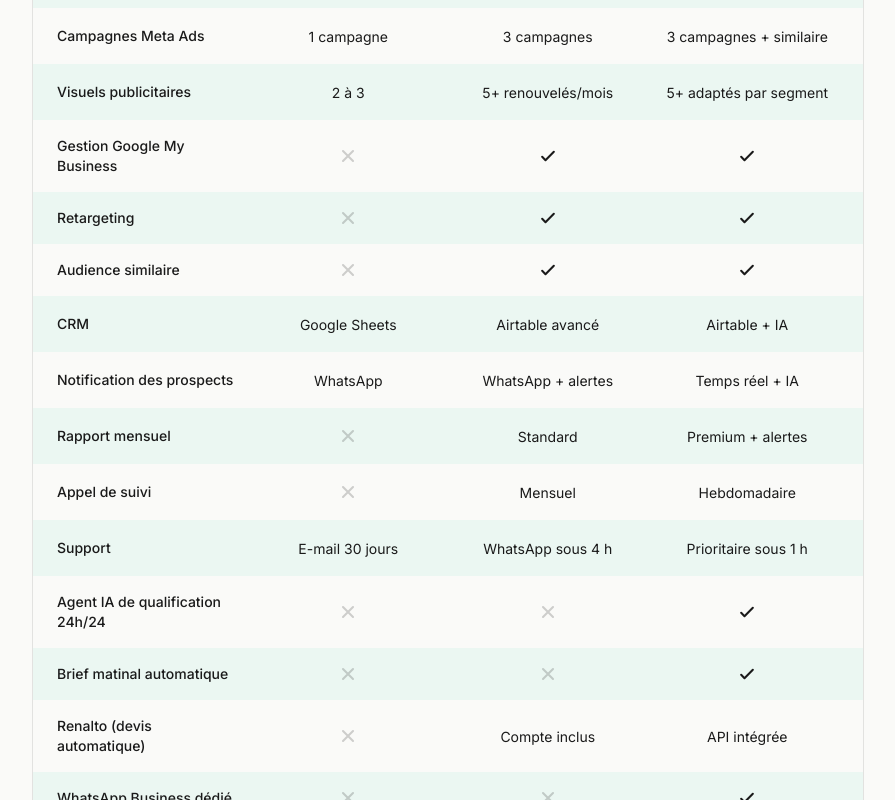
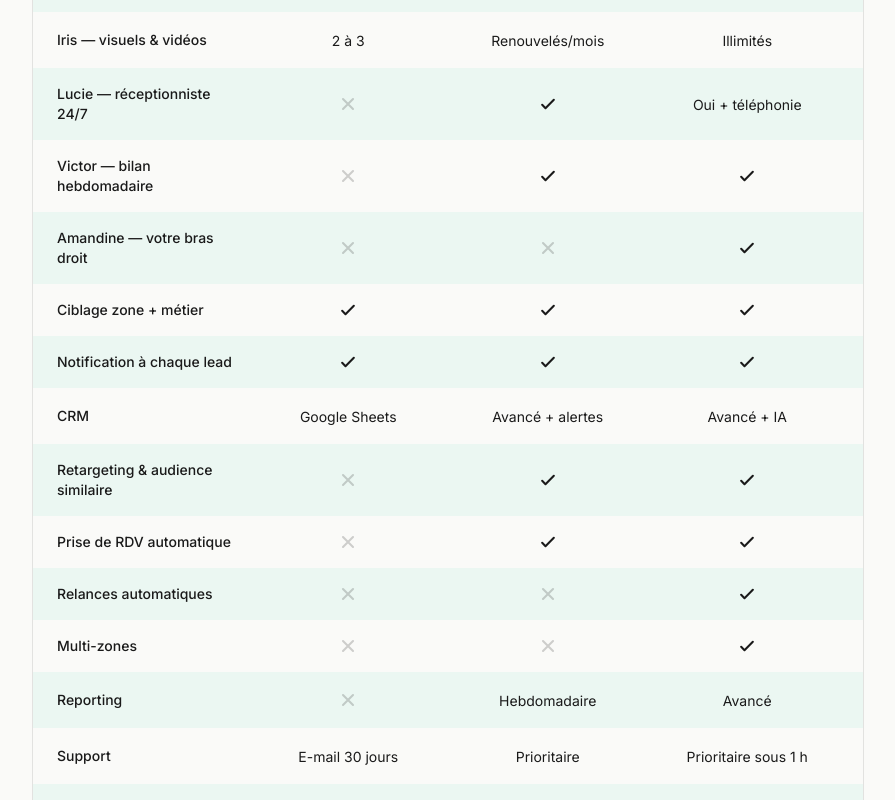
Before and after one commit to CreaLeads/crealeads-site, a Next.js app: page /tarifs in a window 1280 px wide. Shown: the part 680-1480 px from the top of the page, without its empty margins (192-1087 px from the left). Built offline with nearby package versions, Linux system fonts and the light colour scheme.

Commit message:
Catalogue 2026: section 6 agents IA (Théo/Iris/Lucie/Victor/Amandine/Marco) + offres réécrites autour des agents (home, /offres, /tarifs) + offre Écosystème

```diff
--- a/app/offres/page.tsx
+++ b/app/offres/page.tsx
@@ -12,24 +12,24 @@ const offers = [
     tagline: "Vous partez seul",
     price: "1 500 €",
     priceDetail: "Paiement unique · Sans engagement",
-    pitch: "Le terrain d'essai idéal pour tester l'acquisition digitale sans engagement. Nous construisons votre système, nous vous formons, et vous pilotez ensuite en toute autonomie.",
+    agents: "Théo + Iris",
+    pitch: "Le terrain d'essai idéal. Théo lance vos publicités, Iris crée vos visuels. Les demandes tombent dans votre téléphone et vous pilotez ensuite en toute autonomie.",
     forWho: "L'artisan qui veut tester l'acquisition digitale sans s'engager, comprendre le fonctionnement par lui-même, et garder la main sur son marketing.",
     included: [
-      "Audit complet de votre métier et de votre zone",
-      "1 campagne Meta Ads professionnelle (audience, visuel, texte)",
-      "Connexion CRM Google Sheets",
-      "Notification WhatsApp à chaque nouveau prospect",
-      "2 à 3 visuels publicitaires créés sur mesure",
+      "Théo — 1 campagne Meta Lead Ads (audience, ciblage zone + métier)",
+      "Iris — 2 à 3 visuels publicitaires créés sur mesure",
+      "Formulaire instantané rempli en 2 clics",
+      "Notification à chaque nouvelle demande",
+      "CRM Google Sheets automatisé",
       "Page de remerciement après formulaire",
-      "Formation d'une heure en visio",
-      "Support par e-mail pendant 30 jours",
+      "Kickoff + support 1 mois",
       "Propriété totale des accès et contenus",
     ],
     notIncluded: [
+      "Lucie, la réceptionniste IA 24/7",
+      "Victor, le bilan hebdomadaire",
       "Optimisation continue après livraison",
       "Retargeting et audience similaire",
-      "Agent intelligence artificielle",
-      "Renouvellement mensuel des visuels",
     ],
     promise: "Vos premiers prospects sous 24 à 72 heures après le lancement. Volume estimé : 10 à 30 prospects sur les 30 premiers jours.",
     highlight: false,
@@ -40,24 +40,24 @@ const offers = [
     tagline: "On avance ensemble",
     price: "2 500 €",
     priceDetail: "+ 500 €/mois · Engagement 3 mois · Préavis 30 jours",
-    pitch: "Un partenaire de croissance qui optimise vos campagnes chaque mois. Nous construisons votre système et nous restons à vos côtés pour le faire progresser durablement.",
+    agents: "Théo · Iris · Lucie · Victor",
+    pitch: "Le plus choisi. Lucie répond à vos prospects en moins d'une minute, 24h/24, et cale les visites. Victor surveille vos chiffres. On optimise chaque mois.",
     forWho: "L'artisan qui veut un partenaire de croissance sur la durée, déléguer la complexité du marketing tout en gardant le contrôle stratégique.",
     included: [
       "Tout ce que comprend l'offre DÉCOLLAGE",
-      "3 campagnes coordonnées (prospection, retargeting, audience similaire)",
-      "Gestion et optimisation de votre page Google My Business",
-      "5 visuels publicitaires ou plus, renouvelés chaque mois",
-      "CRM Airtable avancé avec pipeline et alertes",
-      "Compte Renalto inclus pour vos devis",
+      "Lucie — réceptionniste IA 24/7 : répond en < 1 min, qualifie, écarte les curieux, cale les visites",
+      "Victor — bilan clair et complet chaque semaine",
+      "Théo — 2 à 3 campagnes coordonnées (prospection + retargeting + audience similaire)",
+      "Iris — visuels pro renouvelés chaque mois",
+      "CRM avancé avec pipeline et alertes",
       "Optimisation continue des campagnes",
-      "Rapport mensuel détaillé avec indicateurs",
-      "Appel mensuel de suivi avec un expert",
-      "Support WhatsApp prioritaire (réponse sous 4 h)",
+      "Support prioritaire (réponse sous 4 h)",
     ],
     notIncluded: [
-      "Agent intelligence artificielle conversationnel",
-      "Génération automatique de contenu",
-      "Intégration Renalto en API",
+      "Amandine, votre bras droit",
+      "Lucie au téléphone (téléphonie IA)",
+      "Prise de RDV automatique",
+      "Multi-zones",
     ],
     promise: "Une croissance régulière de vos prospects, mois après mois. Volume estimé : 30 à 80 prospects par mois selon votre budget publicitaire.",
     highlight: true,
@@ -68,22 +68,22 @@ const offers = [
     tagline: "L'IA pilote pour vous",
     price: "6 000 €",
     priceDetail: "+ 1 200 €/mois · Engagement 6 mois · Préavis 30 jours",
-    pitch: "Un écosystème complet d'agents intelligents qui qualifient vos prospects en continu, vous informent chaque matin et automatisent vos devis. Pour industrialiser votre acquisition.",
+    agents: "Théo · Iris · Lucie · Victor · Amandine",
+    pitch: "L'écosystème complet. Lucie passe au téléphone, Amandine devient votre bras droit, et vous dominez plusieurs zones à la fois. Pour industrialiser votre acquisition.",
     forWho: "L'artisan ambitieux qui veut passer de 3 à 10 chantiers par mois sans embaucher, et sortir du quotidien marketing pour se concentrer sur ses chantiers.",
     included: [
       "Tout ce que comprend l'offre COPILOTE",
-      "Agent IA de qualification des prospects 24h/24",
-      "Brief matinal automatique sur WhatsApp",
-      "Relances automatiques des prospects sans réponse",
-      "Mise à jour des statuts par commande vocale",
-      "Intégration Renalto en API (devis sous 5 minutes)",
-      "WhatsApp Business dédié à votre activité",
-      "Appel hebdomadaire de co-pilotage",
+      "Amandine — votre bras droit : vous lui demandez où en est votre business par message, elle vous répond",
+      "Lucie + téléphonie IA (elle appelle et reçoit les appels)",
+      "Relances + prise de RDV automatiques",
+      "Multi-zones : dominez plusieurs secteurs en parallèle",
+      "Redistribution des leads de votre réseau d'applicateurs",
+      "Pilotage & reporting avancé",
       "Support prioritaire (réponse sous 1 h)",
     ],
     notIncluded: [
-      "Prise en charge des appels téléphoniques",
-      "Déplacements et rendez-vous physiques",
+      "Marco, le contenu réseaux (offre Écosystème)",
+      "Site & boutique complets (offre Écosystème)",
     ],
     promise: "Un scaling autonome de votre acquisition. Volume estimé : 60 à 150 prospects par mois. Gain de temps quotidien estimé : 1 à 2 heures.",
     highlight: false,
@@ -142,6 +142,9 @@ export default function OffresPage() {
               <div>
                 <div className="text-sm text-ink-60 mb-1">{current.tagline}</div>
                 <div className="font-display text-display-md">{current.name}</div>
+                <div className="inline-flex items-center gap-2 text-xs font-bold mt-3 px-3 py-1.5 rounded-full bg-emerald/10 text-emerald-dark">
+                  <span aria-hidden>🤖</span> {current.agents}
+                </div>
               </div>
               <div className="sm:text-right">
                 <div className="font-display text-3xl sm:text-4xl font-bold text-emerald">
--- a/app/page.tsx
+++ b/app/page.tsx
@@ -7,6 +7,7 @@ import CaseStudy from "@/components/CaseStudy";
 import ForYouIf from "@/components/ForYouIf";
 import Clients from "@/components/Clients";
 import Method from "@/components/Method";
+import Agents from "@/components/Agents";
 import OffersOverview from "@/components/OffersOverview";
 import Testimonials from "@/components/Testimonials";
 import FAQ from "@/components/FAQ";
@@ -26,6 +27,7 @@ export default function Home() {
       <ForYouIf />
       <Clients />
       <Method />
+      <Agents />
       <OffersOverview />
       <Testimonials />
       <FAQ />
--- a/app/tarifs/page.tsx
+++ b/app/tarifs/page.tsx
@@ -8,21 +8,20 @@ const rows = [
   { label: "Prix de mise en place", values: ["1 500 €", "2 500 €", "6 000 €"], head: true },
   { label: "Abonnement mensuel", values: ["—", "500 €/mois", "1 200 €/mois"], head: true },
   { label: "Engagement", values: ["Aucun", "3 mois", "6 mois"] },
-  { label: "Audit métier et zone", values: [true, true, true] },
-  { label: "Campagnes Meta Ads", values: ["1 campagne", "3 campagnes", "3 campagnes + similaire"] },
-  { label: "Visuels publicitaires", values: ["2 à 3", "5+ renouvelés/mois", "5+ adaptés par segment"] },
-  { label: "Gestion Google My Business", values: [false, true, true] },
-  { label: "Retargeting", values: [false, true, true] },
-  { label: "Audience similaire", values: [false, true, true] },
-  { label: "CRM", values: ["Google Sheets", "Airtable avancé", "Airtable + IA"] },
-  { label: "Notification des prospects", values: ["WhatsApp", "WhatsApp + alertes", "Temps réel + IA"] },
-  { label: "Rapport mensuel", values: [false, "Standard", "Premium + alertes"] },
-  { label: "Appel de suivi", values: [false, "Mensuel", "Hebdomadaire"] },
-  { label: "Support", values: ["E-mail 30 jours", "WhatsApp sous 4 h", "Prioritaire sous 1 h"] },
-  { label: "Agent IA de qualification 24h/24", values: [false, false, true] },
-  { label: "Brief matinal automatique", values: [false, false, true] },
-  { label: "Renalto (devis automatique)", values: [false, "Compte inclus", "API intégrée"] },
-  { label: "WhatsApp Business dédié", values: [false, false, true] },
+  { label: "Théo — publicités Meta", values: ["1 campagne", "2-3 campagnes", "Multi-zones"] },
+  { label: "Iris — visuels & vidéos", values: ["2 à 3", "Renouvelés/mois", "Illimités"] },
+  { label: "Lucie — réceptionniste 24/7", values: [false, true, "Oui + téléphonie"] },
+  { label: "Victor — bilan hebdomadaire", values: [false, true, true] },
+  { label: "Amandine — votre bras droit", values: [false, false, true] },
+  { label: "Ciblage zone + métier", values: [true, true, true] },
+  { label: "Notification à chaque lead", values: [true, true, true] },
+  { label: "CRM", values: ["Google Sheets", "Avancé + alertes", "Avancé + IA"] },
+  { label: "Retargeting & audience similaire", values: [false, true, true] },
+  { label: "Prise de RDV automatique", values: [false, true, true] },
+  { label: "Relances automatiques", values: [false, false, true] },
+  { label: "Multi-zones", values: [false, false, true] },
+  { label: "Reporting", values: [false, "Hebdomadaire", "Avancé"] },
+  { label: "Support", values: ["E-mail 30 jours", "Prioritaire", "Prioritaire sous 1 h"] },
   { label: "Exclusivité zone et métier", values: [true, true, true] },
   { label: "Garantie 50 % remboursé à 90 jours", values: [false, true, true] },
 ];
--- /dev/null
+++ b/components/Agents.tsx
@@ -0,0 +1,75 @@
+"use client";
+
+import { useEffect, useRef } from "react";
+import gsap from "gsap";
+import { ScrollTrigger } from "gsap/ScrollTrigger";
+
+const AGENTS = [
+  { i: "T", name: "Théo", role: "Acquisition Meta", desc: "Lance et optimise vos pubs Facebook & Instagram, ciblées métier et zone.", tier: "dès DÉCOLLAGE" },
+  { i: "I", name: "Iris", role: "Studio créa", desc: "Crée et renouvelle vos visuels et vidéos publicitaires qui arrêtent le scroll.", tier: "dès DÉCOLLAGE" },
+  { i: "L", name: "Lucie", role: "Réceptionniste 24/7", desc: "Répond à vos prospects en moins d'1 min, les qualifie et cale les visites.", tier: "dès COPILOTE" },
+  { i: "V", name: "Victor", role: "Analyste", desc: "Surveille vos chiffres et vous envoie un bilan clair chaque semaine.", tier: "dès COPILOTE" },
+  { i: "A", name: "Amandine", role: "Votre bras droit", desc: "Vous lui demandez où en est votre business par message, elle vous répond.", tier: "dès AUTOPILOTE" },
+  { i: "M", name: "Marco", role: "Contenu réseaux", desc: "Alimente vos réseaux sociaux pour renforcer votre image et votre crédibilité.", tier: "Écosystème" },
+];
+
+export default function Agents() {
+  const ref = useRef<HTMLElement>(null);
+
+  useEffect(() => {
+    if (typeof window === "undefined") return;
+    gsap.registerPlugin(ScrollTrigger);
+    const ctx = gsap.context(() => {
+      const items = gsap.utils.toArray<HTMLElement>(".agent-card");
+      gsap.set(items, { opacity: 0, y: 32 });
+      gsap.to(items, {
+        opacity: 1, y: 0, duration: 0.55, ease: "power3.out", stagger: 0.08,
+        scrollTrigger: { trigger: ref.current, start: "top 78%", once: true },
+      });
+    }, ref);
+    return () => ctx.revert();
+  }, []);
+
+  return (
+    <section ref={ref} id="agents" className="py-16 sm:py-24 lg:py-28 scroll-mt-24">
+      <div className="max-w-6xl mx-auto px-5 sm:px-6 lg:px-8">
+        <div className="max-w-2xl mb-10 sm:mb-14">
+          <div className="text-xs sm:text-sm font-semibold uppercase tracking-widest text-emerald mb-3">
+            Votre équipe IA
+          </div>
+          <h2 className="font-display text-display-md mb-4">
+            Six agents au travail <span className="text-emerald">pour vous.</span>
+          </h2>
+          <p className="text-base sm:text-lg text-ink-60 leading-relaxed">
+            Pas un logiciel de plus. Une équipe d&apos;agents intelligents, orientés bâtiment, qui lancent vos pubs, répondent à vos prospects et vous tiennent au courant — pendant que vous êtes sur le chantier.
+          </p>
+        </div>
+
+        <div className="grid sm:grid-cols-2 lg:grid-cols-3 gap-5 sm:gap-6">
+          {AGENTS.map((a) => (
+            <div key={a.name} className="agent-card card-hover rounded-2xl border border-ink-10 bg-bg p-6">
+              <div className="flex items-center gap-3.5 mb-4">
+                <div className="w-12 h-12 rounded-full bg-emerald/15 flex items-center justify-center font-display font-extrabold text-lg text-emerald-dark flex-shrink-0">
+                  {a.i}
+                </div>
+                <div className="min-w-0">
+                  <div className="font-display font-bold text-lg leading-none">{a.name}</div>
+                  <div className="text-[11px] font-semibold uppercase tracking-wider text-emerald mt-1">{a.role}</div>
+                </div>
+              </div>
+              <p className="text-sm text-ink-60 leading-relaxed mb-4">{a.desc}</p>
+              <span className="inline-block text-[11px] font-semibold px-2.5 py-1 rounded-full bg-ink-05 text-ink-60">
+                {a.tier}
+              </span>
+            </div>
+          ))}
+        </div>
+
+        <p className="mt-8 sm:mt-10 text-sm sm:text-base text-ink font-medium">
+          <span className="text-emerald font-bold">Lucie</span> parle à vos clients.{" "}
+          <span className="text-emerald font-bold">Amandine</span> parle à vous.
+        </p>
+      </div>
+    </section>
+  );
+}
--- a/components/Navbar.tsx
+++ b/components/Navbar.tsx
@@ -7,6 +7,7 @@ const links = [
   { href: "/offres", label: "Offres" },
   { href: "/tarifs", label: "Tarifs" },
   { href: "/#methode", label: "Méthode" },
+  { href: "/#agents", label: "Agents" },
   { href: "/#faq", label: "FAQ" },
   { href: "/#contact", label: "Contact" },
 ];
--- a/components/OffersOverview.tsx
+++ b/components/OffersOverview.tsx
@@ -8,14 +8,15 @@ const offers = [
     tagline: "Vous partez seul",
     price: "1 500 €",
     priceDetail: "Paiement unique. Sans engagement.",
-    desc: "Le terrain d'essai. Un système professionnel pour tester l'acquisition digitale sans engagement mensuel. Vous repartez avec tout.",
+    agents: "Théo + Iris",
+    desc: "Le terrain d'essai. Vos pubs tournent, les demandes tombent dans votre téléphone. Vous repartez avec tout.",
     features: [
-      "1 campagne Meta Ads complète",
-      "CRM Google Sheets",
-      "Notification WhatsApp",
-      "2 à 3 visuels publicitaires",
-      "Formation d'une heure",
-      "Support par e-mail 30 jours",
+      "Théo — 1 campagne Meta Lead Ads ciblée",
+      "Iris — 2 à 3 visuels publicitaires",
+      "Ciblage zone + métier précis",
+      "Formulaire instantané + notification à chaque lead",
+      "CRM Google Sheets automatisé",
+      "Kickoff + support 1 mois",
     ],
     highlight: false,
     href: "/offres#decollage",
@@ -26,17 +27,16 @@ const offers = [
     tagline: "On avance ensemble",
     price: "2 500 €",
     priceDetail: "+ 500 €/mois · Engagement 3 mois",
-    desc: "Le choix le plus populaire. Un partenaire de croissance qui optimise vos campagnes chaque mois pour des résultats durables.",
+    agents: "Théo · Iris · Lucie · Victor",
+    desc: "Le plus choisi. Lucie répond à vos prospects, Victor surveille vos chiffres, on optimise chaque mois.",
     features: [
       "Tout DÉCOLLAGE, et en plus :",
-      "3 campagnes (prospection, retargeting, similaire)",
-      "Gestion de votre page Google My Business",
-      "CRM Airtable avancé",
-      "Compte Renalto inclus",
-      "Optimisation mensuelle",
-      "Rapport mensuel détaillé",
-      "Appel mensuel de suivi",
-      "Support WhatsApp prioritaire",
+      "Lucie — réceptionniste IA 24/7 (répond en < 1 min, qualifie, cale les visites)",
+      "Victor — bilan clair chaque semaine",
+      "2 à 3 campagnes + retargeting",
+      "Visuels pro renouvelés chaque mois",
+      "CRM avancé + alertes",
+      "Support prioritaire",
     ],
     highlight: true,
     href: "/offres#copilote",
@@ -47,16 +47,16 @@ const offers = [
     tagline: "L'IA pilote pour vous",
     price: "6 000 €",
     priceDetail: "+ 1 200 €/mois · Engagement 6 mois",
-    desc: "L'écosystème complet. Des agents intelligents qui qualifient vos prospects en continu, vous informent chaque matin et automatisent vos devis.",
+    agents: "+ Amandine · téléphonie IA",
+    desc: "L'écosystème complet. Lucie passe au téléphone, Amandine devient votre bras droit, vous dominez plusieurs zones.",
     features: [
       "Tout COPILOTE, et en plus :",
-      "Agent IA de qualification 24h/24",
-      "Brief matinal automatique",
-      "Renalto en API (devis sous 5 min)",
-      "WhatsApp Business dédié",
-      "Appel hebdomadaire",
-      "Co-pilotage stratégique",
-      "Support sous 1 heure",
+      "Amandine — votre bras droit (le point business par message)",
+      "Lucie + téléphonie IA",
+      "Relances + prise de RDV automatiques",
+      "Multi-zones : dominez plusieurs secteurs",
+      "Redistribution des leads de votre réseau",
+      "Pilotage & reporting avancé",
     ],
     highlight: false,
     href: "/offres#autopilote",
@@ -106,8 +106,12 @@ export default function OffersOverview() {
                   {offer.price}
                 </span>
               </div>
-              <div className={`text-xs mb-5 sm:mb-6 pb-5 sm:pb-6 border-b ${offer.highlight ? "text-bg/60 border-bg/10" : "text-ink-60 border-ink-10"}`}>
+              <div className={`text-xs mb-4 pb-5 sm:pb-6 border-b ${offer.highlight ? "text-bg/60 border-bg/10" : "text-ink-60 border-ink-10"}`}>
                 {offer.priceDetail}
+              </div>
+
+              <div className={`inline-flex items-center gap-2 text-xs font-bold mb-4 px-3 py-1.5 rounded-full self-start ${offer.highlight ? "bg-emerald text-ink" : "bg-emerald/10 text-emerald-dark"}`}>
+                <span aria-hidden>🤖</span> {offer.agents}
               </div>
 
               <p className={`text-sm mb-5 sm:mb-6 leading-relaxed ${offer.highlight ? "text-bg/80" : "text-ink-60"}`}>
@@ -139,7 +143,27 @@ export default function OffersOverview() {
           ))}
         </div>
 
-        <div className="text-center mt-10 sm:mt-12">
+        {/* Écosystème — sur-mesure */}
+        <div className="mt-6 sm:mt-8 rounded-2xl border border-ink-10 bg-bg p-6 sm:p-7 flex flex-col sm:flex-row sm:items-center gap-4 sm:gap-6">
+          <div className="flex-1">
+            <div className="flex items-center gap-2 mb-1.5">
+              <span className="font-display font-bold text-lg">Écosystème</span>
+              <span className="text-[11px] font-bold uppercase tracking-wider px-2 py-0.5 rounded-full bg-ink text-bg">Sur-mesure</span>
+            </div>
+            <p className="text-sm text-ink-60 leading-relaxed">
+              Pour les marques et réseaux : site complet, boutique, campagnes nationales, redistribution réseau, contenu (Marco) et <strong className="text-ink">tous vos agents</strong>. Sur devis.
+            </p>
+          </div>
+          <Link href="/#contact" className="inline-flex items-center justify-center gap-2 bg-ink text-bg font-semibold text-sm px-6 py-3 rounded-full hover:bg-ink/90 transition-colors whitespace-nowrap flex-shrink-0">
+            En parler
+          </Link>
+        </div>
+
+        <p className="text-center text-xs text-ink-60/70 mt-8">
+          Exclusivité : un seul artisan par métier et par zone · Budget publicitaire non inclus
+        </p>
+
+        <div className="text-center mt-8 sm:mt-10">
           <Link
             href="/tarifs"
             className="inline-flex items-center gap-2 text-sm font-medium text-ink hover:text-emerald transition-colors"
```
